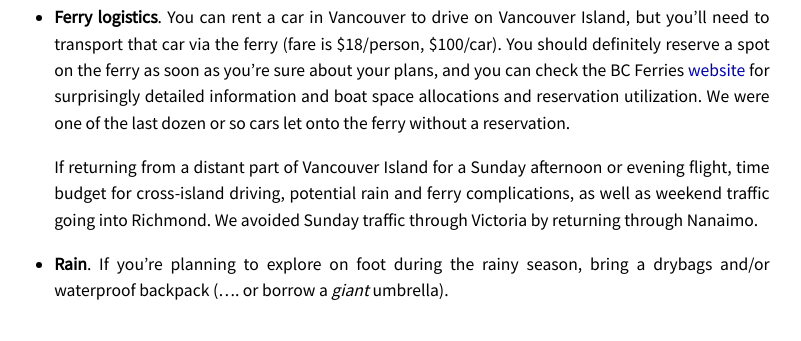
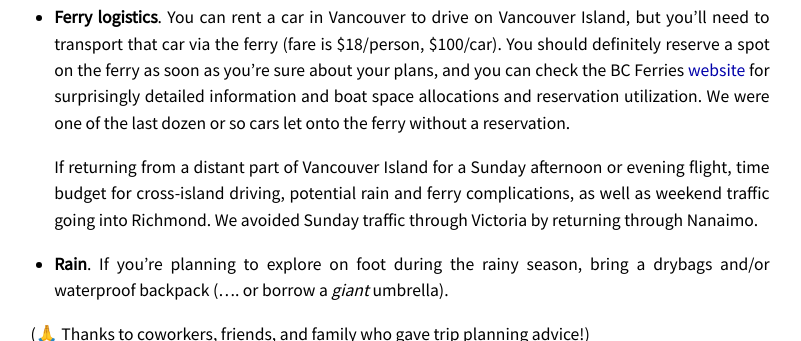
Before and after one commit to mookerji/mookerji.github.io, a Jekyll site: the page built from _posts/2022-10-30-vancouver.md, in a window 1280 px wide and 900 px high, scrolled down 2448 px, cut to the strip 0-341 px from the top of the window. Shown: the whole strip, without its empty margins (240-1041 px from the left). Built offline with Jekyll 4.4.1, drawn with Linux system fonts in a browser that asks for light colours.

Commit message:
Update vancouver.

```diff
--- a/_posts/2022-10-30-vancouver.md
+++ b/_posts/2022-10-30-vancouver.md
@@ -119,6 +119,8 @@ Some tips:
 - **Rain**. If you're planning to explore on foot during the rainy season, bring
   a drybags and/or waterproof backpack (.... or borrow a _giant_ umbrella).
 
+(🙏 Thanks to coworkers, friends, and family who gave trip planning advice!)
+
 <br>
 <div style="text-align: center;">
     <img src="https://user-images.githubusercontent.com/353255/199408001-f9fdca7f-9e6d-4ba6-90cb-e6b814377f51.gif" style="max-width: 200%; height: auto;">
```
